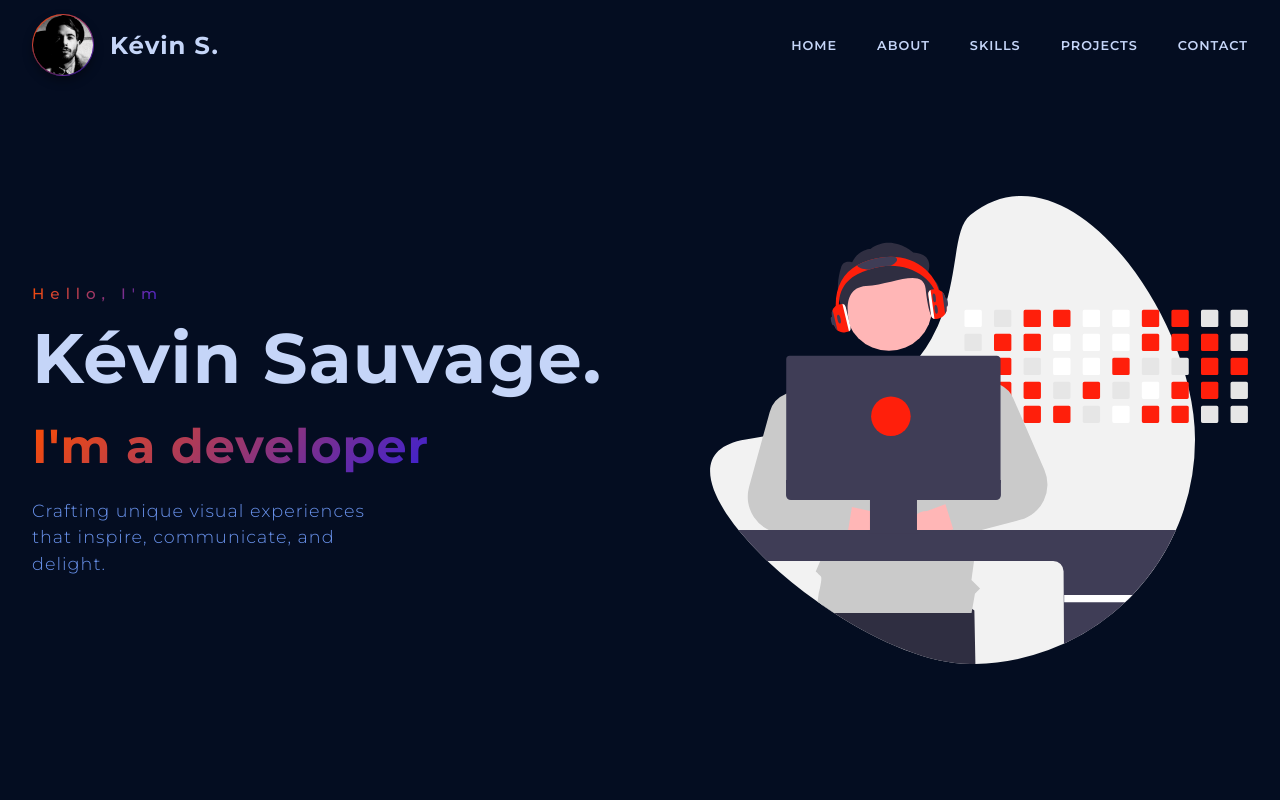
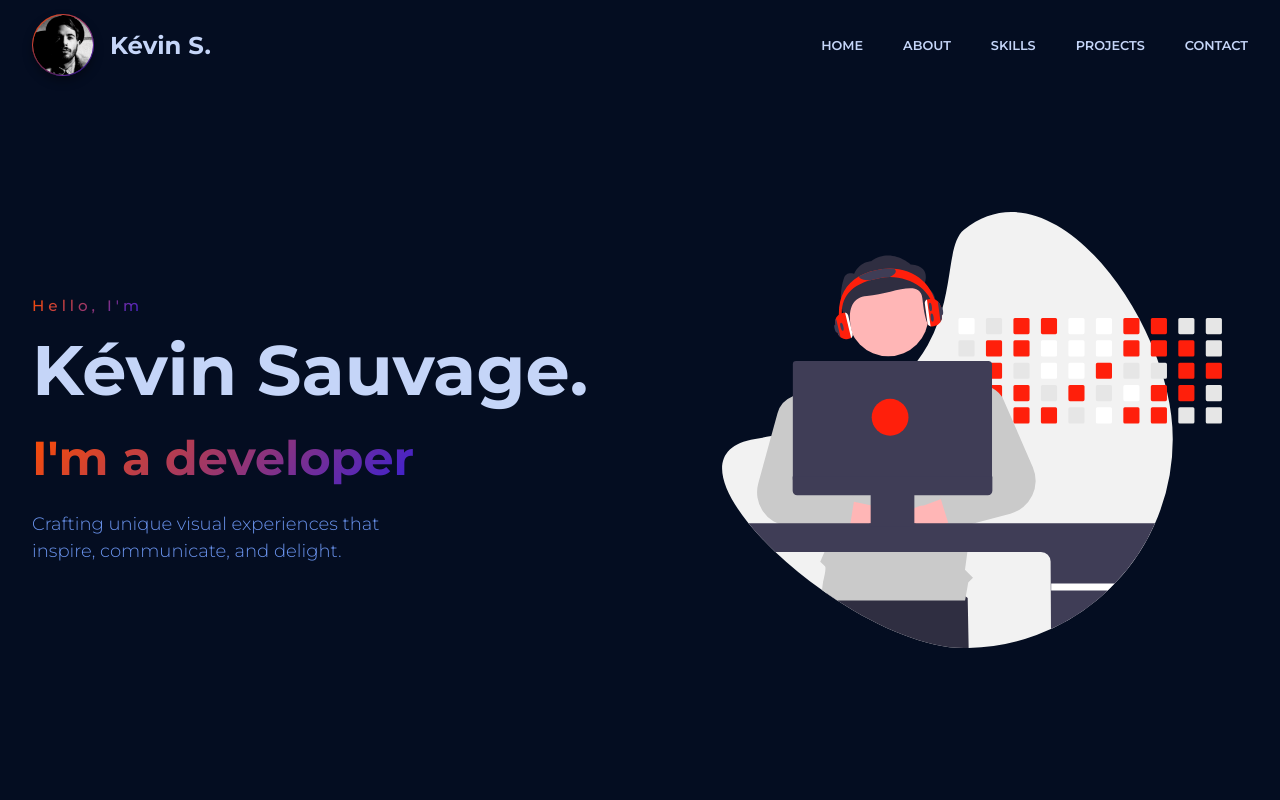
Before and after one commit to kevinsauvage/next-portfolio, a Next.js app: page / in a window 1280 px wide. Shown: the top 800 px of the page. Built offline with nearby package versions, Linux system fonts and the light colour scheme.

Commit message:
update style

```diff
--- a/src/component/Banner/Banner.module.scss
+++ b/src/component/Banner/Banner.module.scss
@@ -2,10 +2,9 @@
   display: grid;
   min-height: calc(100vh - 120px);
   align-content: center;
-  gap: 2rem;
   grid-template-columns: 1.2fr 1fr;
 
-  @include respond(laptop_s) {
+  @include respond(tablet) {
     display: flex;
     flex-direction: column;
     align-items: unset;
@@ -23,7 +22,7 @@
     width: fit-content;
     color: var(--primary);
     font-weight: 500;
-    letter-spacing: 6px;
+    letter-spacing: 4px;
     white-space: nowrap;
     @include gradientText;
     @include font-size(0.8rem, 1rem);
@@ -47,20 +46,21 @@
     margin-top: 1rem;
     color: var(--on-surface-300);
     font-weight: 300;
-    @include font-size(0.8rem, 1.2rem);
+    @include font-size(0.9rem, 1.2rem);
 
     @include respond(laptop_s) {
-      max-width: 200px;
+      max-width: 300px;
     }
-    @include respond(mobile_l) {
-      max-width: 187px;
+
+    @include respond(tablet) {
+      max-width: 275px;
     }
   }
 }
 
 .aside {
   width: 100%;
-  max-width: 600px;
+  max-width: 500px;
   flex: 0.9;
   margin: 0 auto;
 }
--- a/src/component/Nav/Nav.module.scss
+++ b/src/component/Nav/Nav.module.scss
@@ -32,10 +32,12 @@
     align-items: center;
 
     @include respond(laptop_s) {
+      width: 100%;
       height: 100%;
       flex-direction: column;
       justify-content: space-evenly;
-      padding: 60px 0;
+      border-top: 0.1px solid rgba(var(--rgb-primary), 0.4);
+      margin-top: 90px;
       margin-right: 0px;
     }
   }
--- a/src/component/ProjectSection/ProjectSection.module.scss
+++ b/src/component/ProjectSection/ProjectSection.module.scss
@@ -39,8 +39,8 @@
   padding: 0 1rem;
   border-radius: $radius_2;
 
-  @include respond(laptop_S) {
-    width: 300px;
+  @include respond(laptop_s) {
+    padding: 0;
   }
 
   &.reverse {
--- a/src/component/Title/Title.module.scss
+++ b/src/component/Title/Title.module.scss
@@ -1,7 +1,6 @@
 .Title {
   margin-bottom: 2rem;
   font-weight: 700;
-  letter-spacing: 4px;
   line-height: 1.2;
   @include font-size(2rem, 4rem);
 }
--- a/styles/globals.scss
+++ b/styles/globals.scss
@@ -9,7 +9,7 @@
 html {
   font-size: 16px;
   font-weight: 400;
-  letter-spacing: 1px;
+  letter-spacing: 0px;
   text-size-adjust: 100%;
 }
 
```
